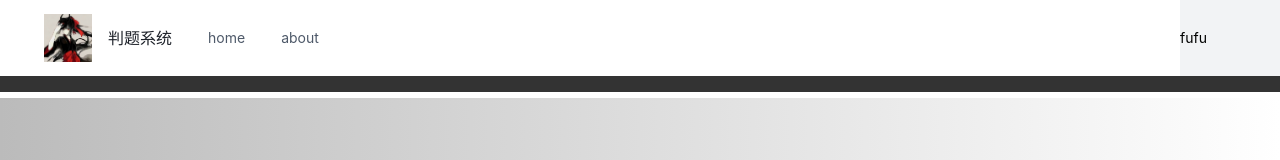
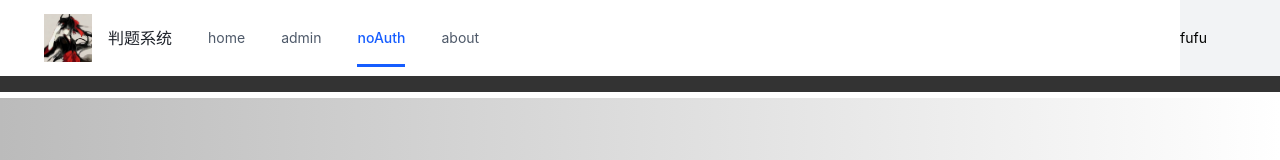
Before and after one commit to fufufa/oj-frontend, a Vue app: page /noAuth in a window 1280 px wide. Shown: the top 160 px of the page. Built offline with nearby package versions, Linux system fonts and the light colour scheme.

Commit message:
fit:路由的权限功能

```diff
--- a/src/App.vue
+++ b/src/App.vue
@@ -5,11 +5,20 @@
 </template>
 <style></style>
 
-<script>
+<script setup lang="ts">
 import BasicLayout from "@/layouts/BasicLayout.vue";
-export default {
-  components: {
-    BasicLayout,
-  },
-};
+import { useRouter } from "vue-router";
+import { useStore } from "vuex";
+const router = useRouter();
+const store = useStore();
+
+router.beforeEach((to, from, next) => {
+  if (to.meta?.access === "canAdmin") {
+    if (store.state.user.loginUser?.role === "admin") {
+      next({ path: "/noAuth" });
+      return;
+    }
+  }
+  next();
+});
 </script>
--- a/src/router/routes.ts
+++ b/src/router/routes.ts
@@ -5,6 +5,21 @@ export const routes: Array<RouteRecordRaw> = [
     path: "/",
     name: "home",
     component: HomeView,
+  },
+  {
+    path: "/admin",
+    name: "admin",
+    component: () =>
+      import(/* webpackChunkName: "admin" */ "../views/AdminView.vue"),
+    meta: {
+      access: "canAdmin",
+    },
+  },
+  {
+    path: "/noAuth",
+    name: "noAuth",
+    component: () =>
+      import(/* webpackChunkName: "noAuth" */ "../views/NoAuthView.vue"),
   },
   {
     path: "/about",
--- a/src/store/user.ts
+++ b/src/store/user.ts
@@ -5,6 +5,7 @@ export default {
   state: () => ({
     loginUser: {
       userName: "fufu",
+      role: "admin",
     },
   }),
   actions: {
--- /dev/null
+++ b/src/views/AdminView.vue
@@ -0,0 +1,5 @@
+<template>
+  <div class="about">
+    <h1>This is an about page</h1>
+  </div>
+</template>
--- /dev/null
+++ b/src/views/NoAuthView.vue
@@ -0,0 +1,5 @@
+<template>
+  <div class="about">
+    <h1>没有授权</h1>
+  </div>
+</template>
```
